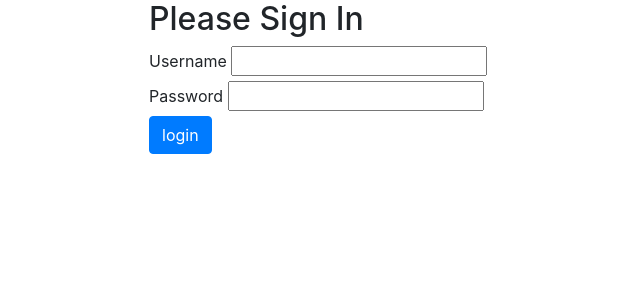
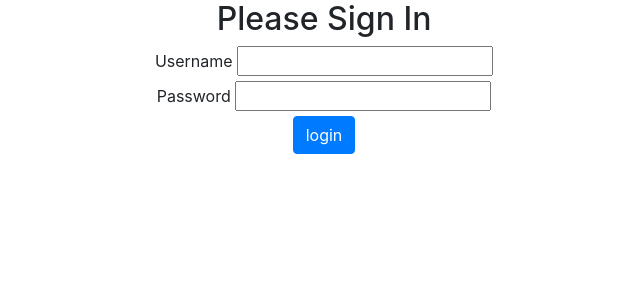
Before and after one commit to jwilson717/cse341, a PHP site: page /surgeryProject/login.php in a window 1280 px wide. Shown: the top 300 px of the page, without its empty margins (316-956 px from the left). Run offline with PHP 8.4, Linux system fonts and the light colour scheme; data that the repository does not hold is empty; some libraries are stand-ins or nearby versions.

Commit message:
login updates

```diff
--- a/web/surgeryProject/login.php
+++ b/web/surgeryProject/login.php
@@ -39,7 +39,7 @@
 <body>
    <div class='container'>
       <div class='row justify-content-center'>
-         <div class='col-4'>
+         <div class='col-4 text-center'>
             <h2>Please Sign In</h2>
             <form action="login.php" method="post">
                <label for="username">Username</label>
```
